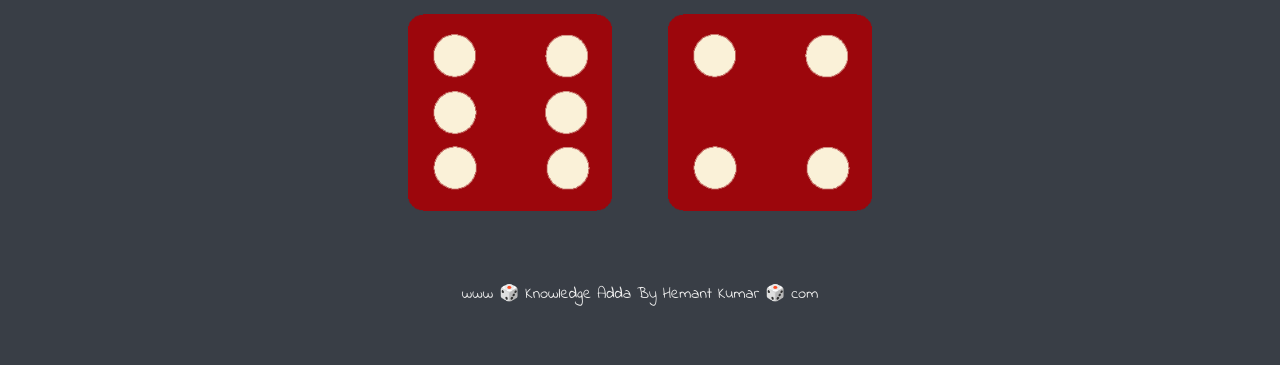
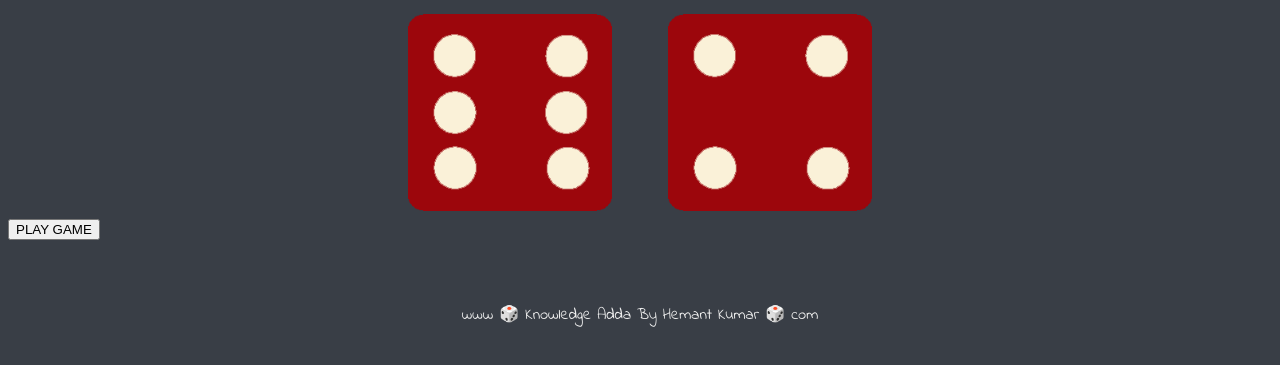
Before and after one commit to hemantkumar980/Dicee_Game, a plain HTML site: page index.html in a window 1280 px wide. Shown: the part 321-686 px from the top of the page. Drawn offline with Linux system fonts and the light colour scheme.

Commit message:
Update index.html

```diff
--- a/index.html
+++ b/index.html
@@ -27,6 +27,10 @@
   </div>
   <script src="index.js" charset="utf-8"></script>
 
+  <div class="btn_center">
+  <button class="btn" type="submit" onClick="refreshPage()">PLAY GAME</button>
+  </div>
+
 </body>
 
 <footer>
```
